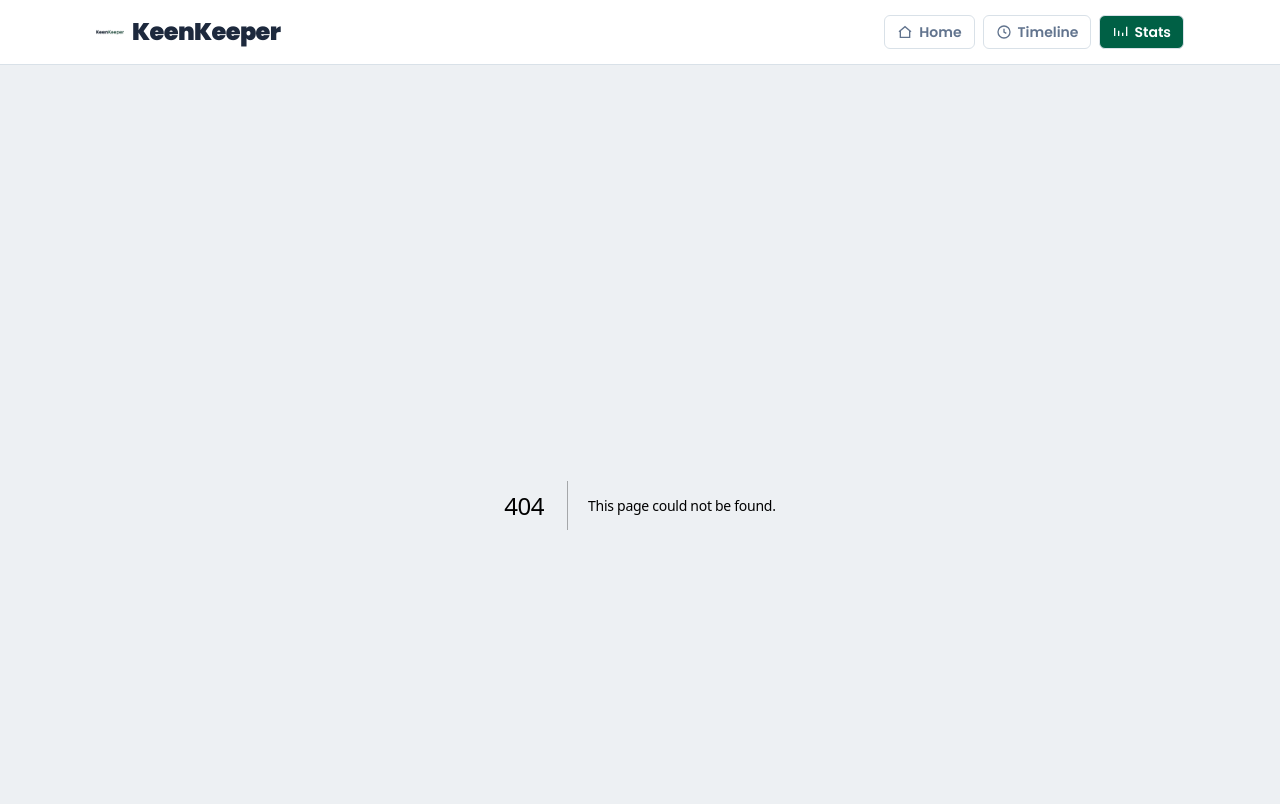
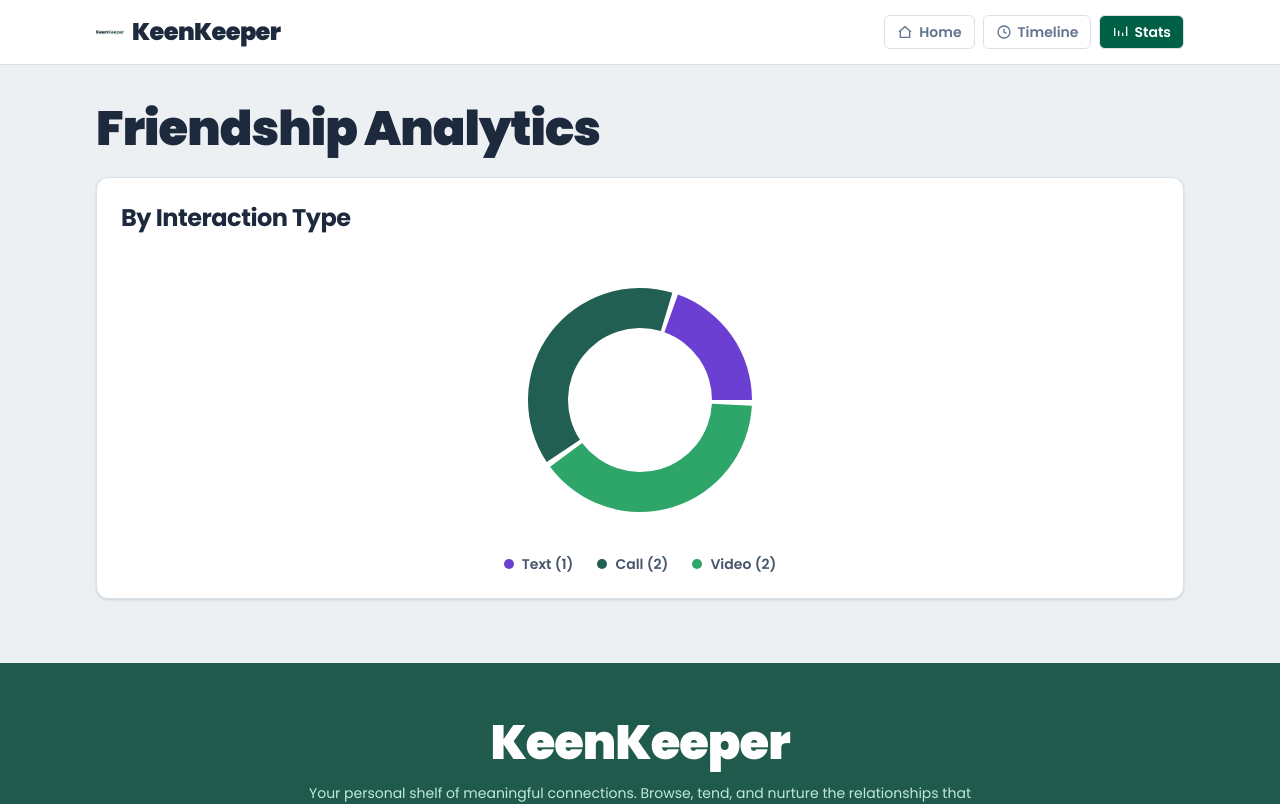
Before and after one commit to mdrifat107590/KeenKeeper-Keep-Your-Friendships-Alive, a Next.js app: page /stats in a window 1280 px wide. Before the commit this address had no page. Shown: the top 804 px of the page. Built offline with nearby package versions, Linux system fonts and the light colour scheme.

Commit message:
feat: add friendship analytics page with recharts pie chart

```diff
--- a/package.json
+++ b/package.json
@@ -11,7 +11,8 @@
   "dependencies": {
     "next": "16.2.6",
     "react": "19.2.4",
-    "react-dom": "19.2.4"
+    "react-dom": "19.2.4",
+    "recharts": "^3.8.1"
   },
   "devDependencies": {
     "@tailwindcss/postcss": "^4",
--- /dev/null
+++ b/src/app/stats/page.js
@@ -0,0 +1,5 @@
+import { StatsChart } from "@/components/stats/StatsChart";
+
+export default function StatsPage() {
+  return <StatsChart />;
+}
--- /dev/null
+++ b/src/components/stats/StatsChart.js
@@ -0,0 +1,69 @@
+"use client";
+
+import { Cell, Pie, PieChart } from "recharts";
+import { useTimeline } from "@/components/layout/AppProviders";
+
+const colors = {
+  text: "#6c3fd3",
+  call: "#215f52",
+  video: "#2ea569",
+};
+
+export function StatsChart() {
+  const { timelineEntries } = useTimeline();
+
+  const counts = timelineEntries.reduce(
+    (acc, entry) => {
+      if (entry.type in acc) {
+        acc[entry.type] += 1;
+      }
+      return acc;
+    },
+    { text: 0, call: 0, video: 0 }
+  );
+
+  const data = [
+    { name: "Text", value: counts.text, key: "text" },
+    { name: "Call", value: counts.call, key: "call" },
+    { name: "Video", value: counts.video, key: "video" },
+  ];
+
+  return (
+    <section>
+      <h1 className="text-5xl font-black tracking-tight text-slate-800">Friendship Analytics</h1>
+
+      <div className="mt-6 rounded-xl border border-slate-200 bg-white p-6 shadow-sm">
+        <h2 className="text-2xl font-bold text-slate-800">By Interaction Type</h2>
+
+        <div className="mt-4 flex justify-center overflow-x-auto">
+          <PieChart width={360} height={300}>
+            <Pie
+              data={data}
+              dataKey="value"
+              nameKey="name"
+              cx="50%"
+              cy="50%"
+              innerRadius={72}
+              outerRadius={112}
+              paddingAngle={3}
+              stroke="none"
+            >
+              {data.map((entry) => (
+                <Cell key={entry.key} fill={colors[entry.key]} />
+              ))}
+            </Pie>
+          </PieChart>
+        </div>
+
+        <div className="mt-1 flex justify-center gap-6 text-sm font-semibold text-slate-600">
+          {data.map((item) => (
+            <div key={item.key} className="flex items-center gap-2">
+              <span className="h-2.5 w-2.5 rounded-full" style={{ backgroundColor: colors[item.key] }} />
+              {item.name} ({item.value})
+            </div>
+          ))}
+        </div>
+      </div>
+    </section>
+  );
+}
```
Also changed, not shown: 1 other file (tests, documents, lock files or other folders).
